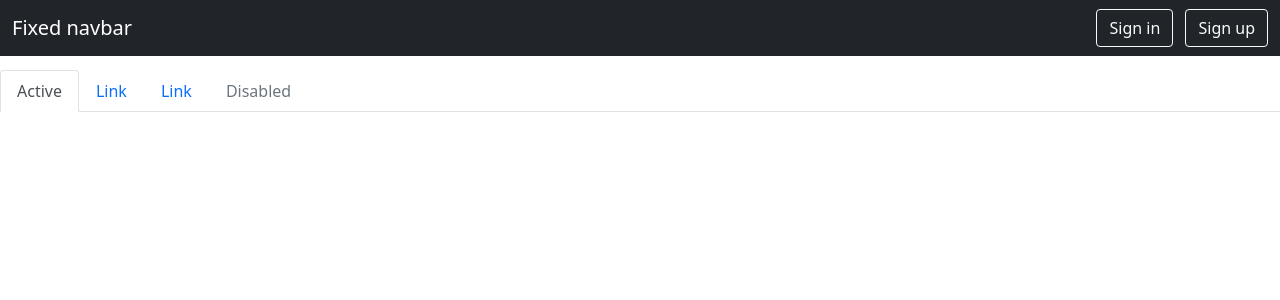
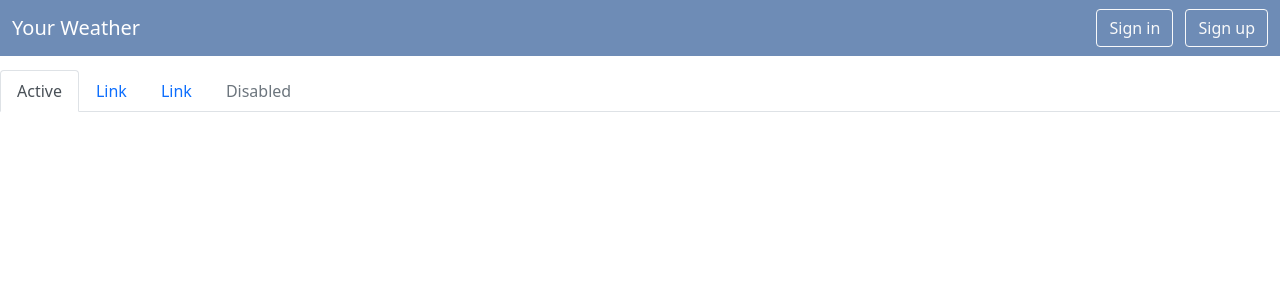
Before and after one commit to KyryloYefremov/WeatherApp, a Django app: page / in a window 1280 px wide. Shown: the top 300 px of the page. Run offline with Django 5.2, Linux system fonts and the light colour scheme.

Commit message:
change navbar bg color

```diff
--- /dev/null
+++ b/weatherapp/weather/static/css/style.css
@@ -0,0 +1,3 @@
+#navbar-main {
+    background-color: #6e8cb6 !important;
+}
--- a/weatherapp/weather/templates/index.html
+++ b/weatherapp/weather/templates/index.html
@@ -1,3 +1,5 @@
+{% load static %}
+
 <!DOCTYPE html>
 <html lang="en">
 <head>
@@ -6,16 +8,17 @@
     <title>Home Page</title>
     <!-- Bootstrap CSS -->
     <link href="https://cdn.jsdelivr.net/npm/bootstrap@5.0.2/dist/css/bootstrap.min.css" rel="stylesheet" integrity="sha384-EVSTQN3/azprG1Anm3QDgpJLIm9Nao0Yz1ztcQTwFspd3yD65VohhpuuCOmLASjC" crossorigin="anonymous">
+    <!-- Custom CSS -->
+    <link rel="stylesheet" href="{% static 'css/style.css' %}">
 </head>
 <body>
 <!-- Option 1: Bootstrap Bundle with Popper -->
 <script src="https://cdn.jsdelivr.net/npm/bootstrap@5.0.2/dist/js/bootstrap.bundle.min.js" integrity="sha384-MrcW6ZMFYlzcLA8Nl+NtUVF0sA7MsXsP1UyJoMp4YLEuNSfAP+JcXn/tWtIaxVXM" crossorigin="anonymous"></script>
 
 <!-- Fixed navbar -->
-<!--TODO: change bg-color to soft blue-->
-<nav class="navbar navbar-expand-md navbar-dark fixed-top bg-dark">
+<nav class="navbar navbar-expand-md navbar-dark fixed-top bg-dark" id="navbar-main">
   <div class="container-fluid">
-    <a class="navbar-brand" href="#">Fixed navbar</a>
+    <a class="navbar-brand" href="#">Your Weather</a>
     <button class="navbar-toggler" type="button" data-bs-toggle="collapse" data-bs-target="#navbarCollapse" aria-controls="navbarCollapse" aria-expanded="false" aria-label="Toggle navigation">
       <span class="navbar-toggler-icon"></span>
     </button>
```
